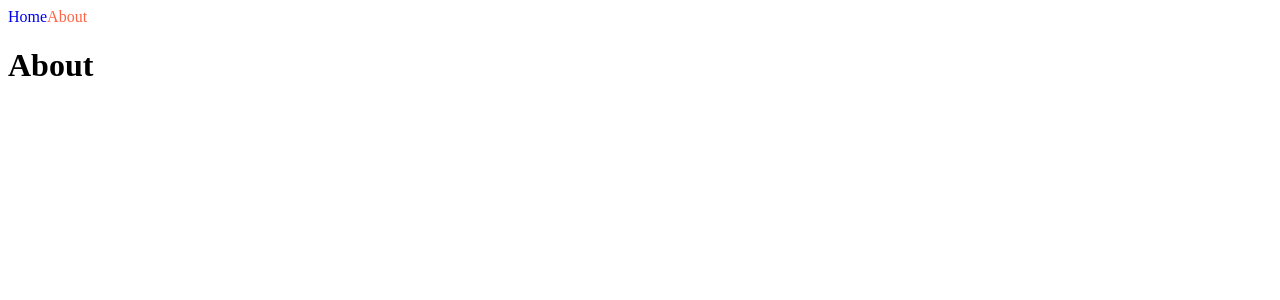
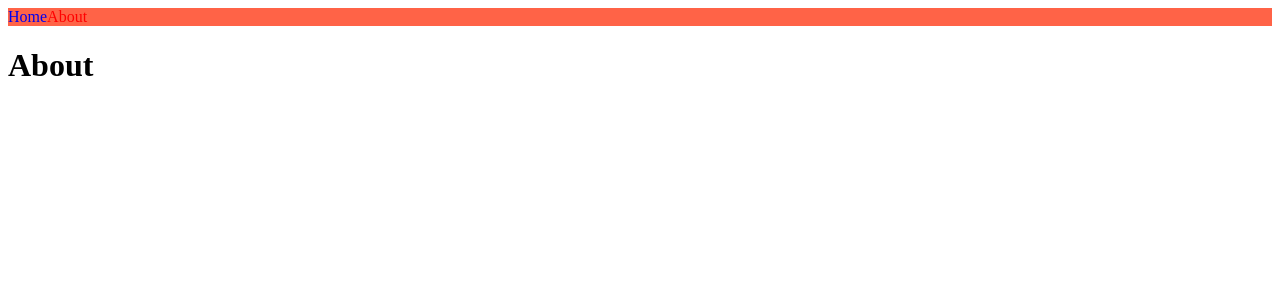
Before and after one commit to babooteng2/nextjs-intro, a Next.js app: page /about in a window 1280 px wide. Shown: the top 300 px of the page. Built offline with nearby package versions, Linux system fonts and the light colour scheme.

Commit message:
#1.5 Styles JSX

```diff
--- a/components/NavBar.js
+++ b/components/NavBar.js
@@ -1,26 +1,27 @@
 import Link from "next/link";
 import { useRouter } from "next/router";
-import styles from "./NavBar.module.css";
 
 export default function NavBar() {
     const router = useRouter();
-    console.log( router )
     return (
         <nav>
             <Link href="/">
-                <a className={
-                    `${styles.link}
-                    ${router.pathname === "/" ? styles.active : null}`
-                }>Home</a>
+                <a className={router.pathname === "/" ? "active" : null}>Home</a>
             </Link>
             <Link href="/about">
-                <a className={
-                    [
-                        styles.link,
-                        router.pathname === "/about" ? styles.active : null
-                    ].join(" ")}
-                >About</a>
+                <a className={router.pathname === "/about" ? "active" : null}>About</a>
             </Link>
+            <style jsx>{`
+                nav {
+                    background-color: tomato;
+                }
+                a{
+                    text-decoration: none;
+                }
+                .active {
+                    color: red;
+                }
+            `}</style>
         </nav>
     );
 }
--- a/components/NavBar.module.css
+++ /dev/null
@@ -1,7 +0,0 @@
-.link {
-	text-decoration: none;
-}
-
-.active {
-	color: tomato;
-}
```
Also changed, not shown: pages/index.js (line endings or trailing spaces).
